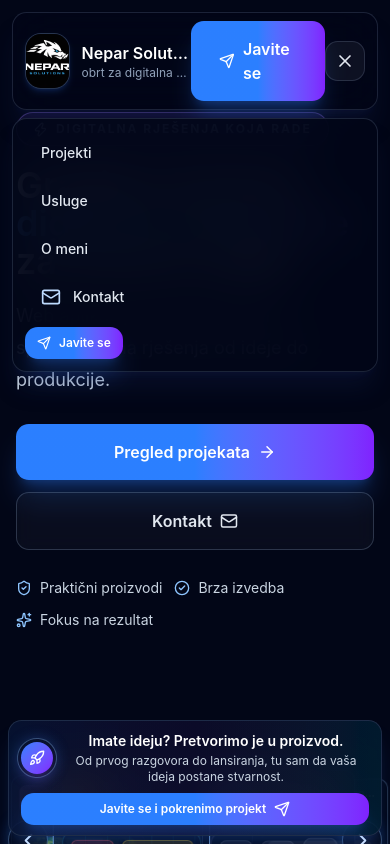
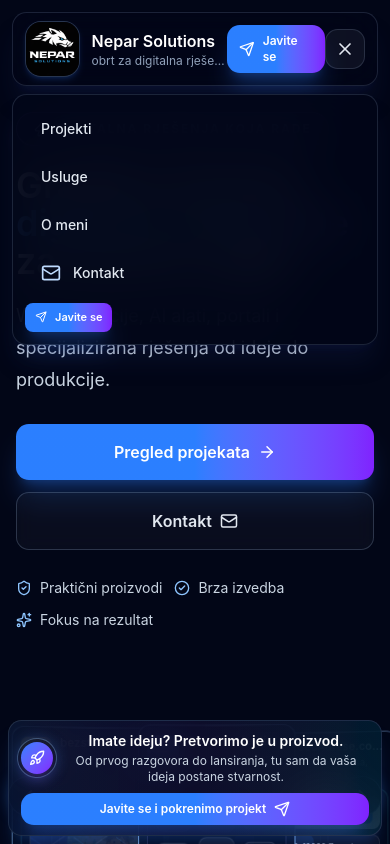
Before and after one commit to Weparche/nepar, a React (Vite) app: page / in a window 390 px wide. Both pictures are taken after a click on the button 345 px from the left and 61 px from the top of the page. Shown: the top 844 px of the page. Built offline with nearby package versions, Linux system fonts and the light colour scheme.

Commit message:
chatgpt-redizajn-mobile

```diff
--- a/src/App.jsx
+++ b/src/App.jsx
@@ -133,8 +133,8 @@ function Navbar() {
           ))}
         </div>
 
-        <MotionButton href="#kontakt" className="hidden px-7 py-4 text-base lg:inline-flex">
-          <Send size={20} />
+        <MotionButton href="#kontakt" className="hidden px-3 py-2 text-xs lg:inline-flex xl:px-7 xl:py-4 xl:text-base">
+          <Send className="size-4 xl:size-5" />
           Javite se
         </MotionButton>
 
@@ -167,8 +167,8 @@ function Navbar() {
                   {label}
                 </a>
               ))}
-              <MotionButton href="#kontakt" className="mt-1 justify-self-start px-3 py-2 text-xs sm:mt-2 sm:justify-self-stretch sm:px-6 sm:py-4 sm:text-base">
-                <Send className="size-3.5 sm:size-5" />
+              <MotionButton href="#kontakt" className="mt-1 justify-self-start rounded-lg px-2.5 py-1.5 text-[11px] sm:mt-2 sm:justify-self-stretch sm:rounded-[0.8rem] sm:px-6 sm:py-4 sm:text-base">
+                <Send className="size-3 sm:size-5" />
                 Javite se
               </MotionButton>
             </div>
@@ -261,7 +261,7 @@ function Hero() {
 
   return (
     <section id="top" className="relative px-4 pt-28 sm:pt-52 lg:pt-[11rem]">
-      <div className="mx-auto grid max-w-[1580px] items-center gap-8 lg:grid-cols-[minmax(320px,0.62fr)_minmax(0,1.38fr)]">
+      <div className="mx-auto grid max-w-[1580px] items-center gap-2 sm:gap-8 lg:grid-cols-[minmax(320px,0.62fr)_minmax(0,1.38fr)]">
         <motion.div
           initial={{ opacity: 0, y: 28 }}
           animate={{ opacity: 1, y: 0 }}
--- a/src/OrbitalProjectCarousel.jsx
+++ b/src/OrbitalProjectCarousel.jsx
@@ -385,7 +385,7 @@ export default function OrbitalProjectCarousel() {
   const prefersReducedMotion = useReducedMotion();
   useAnimationFrame((time, delta) => {
     if (prefersReducedMotion) return;
-    const next = (angle.get() + delta * (isMobile ? 0.0034 : 0.0046)) % 360;
+    const next = (angle.get() + delta * (isMobile ? 0.0068 : 0.0046)) % 360;
     angle.set(next);
   });
 
@@ -404,7 +404,7 @@ export default function OrbitalProjectCarousel() {
       initial={{ opacity: 0, x: 36 }}
       animate={{ opacity: 1, x: 0 }}
       transition={{ duration: 0.8, delay: 0.16 }}
-      className="relative mx-auto mt-6 w-full min-w-0 max-w-[1010px] sm:mt-8 lg:mt-0"
+      className="relative mx-auto mt-1 w-full min-w-0 max-w-[1010px] sm:mt-8 lg:mt-0"
     >
       <div className="absolute inset-x-8 top-20 hidden h-72 rounded-full bg-blue-500/10 blur-3xl sm:block" />
       <div className="relative" style={{ height: sceneHeight, perspective: isMobile ? 900 : 1450 }}>
```
Also changed, not shown: 4 other files (tests, documents, lock files or other folders).
